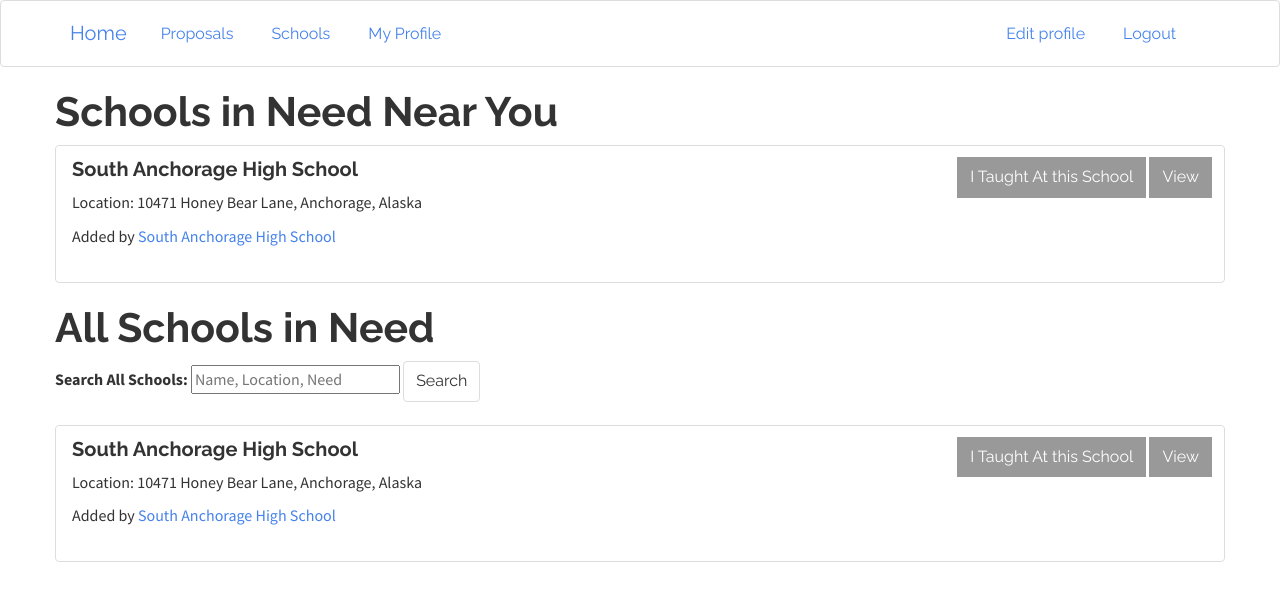
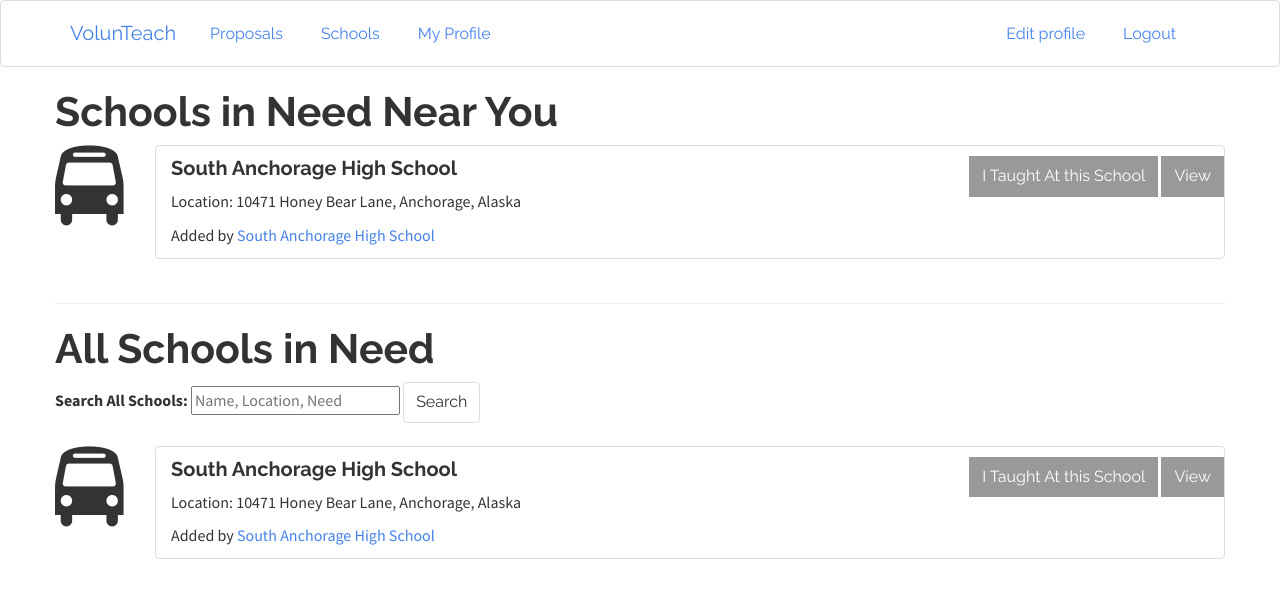
Before and after one commit to nadinelyab/volunteach, a Rails app: page /schools in a window 1280 px wide; the page is wider, and only the part inside the window is pictured. Shown: the top 601 px of that part. Run offline with Rails 7, Linux system fonts and the light colour scheme; a user stored in the database is signed in; data comes from the database, SQL or seed files in the repository; style sheets or scripts are compiled from the project's sources; some libraries are stand-ins or nearby versions.

Commit message:
glyphicons added

```diff
--- a/app/views/layouts/_nav.html.erb
+++ b/app/views/layouts/_nav.html.erb
@@ -7,7 +7,7 @@
         <span class="icon-bar"></span>
         <span class="icon-bar"></span>
       </button>
-      <a class="navbar-brand" href="/">Home</a>
+      <a class="navbar-brand" href="/">VolunTeach</a>
     </div>
 
     <div  id="navbar" class="navbar-collapse collapse ">
--- a/app/views/proposals/index.html.erb
+++ b/app/views/proposals/index.html.erb
@@ -1,7 +1,7 @@
 <div class='container'>
 	<div class='row'>
 		<% if current_user.category == "volunteer" %>
-			<span style="float: right; margin-top: 20px;"><%= link_to 'Add a New Proposal', new_proposal_path, class: "btn btn-default" %></span>
+			<span style="float: right; margin-top: 20px;"><%= link_to 'Add a New Proposal', new_proposal_path, class: "btn btn-default btn-lg" %></span>
 		<% end %>
 		<% near = User.near([current_user.latitude, current_user.longitude], 20) %>
 		<h1>Class Proposals from users near you:</h1>
@@ -14,6 +14,7 @@
 				<% end %>
 			<% end %>
 		<% end %>
+		<hr>
 
 
 <h1>All Class Proposals</h1>
--- a/app/views/schools/_school_show.html.erb
+++ b/app/views/schools/_school_show.html.erb
@@ -1,14 +1,18 @@
+<div class="row">
+	<div class="col-md-1">
+		<i class="fa fa-bus fa-5x"></i>
+	</div>
+	<div class="col-md-11">
 		<div class="panel panel-default">
-	<div class="panel body">
-		<div class="container">
-			<h4 style = "display: inline-block"><%= school.school_name %></h4>
 					<span style="float: right">
 						<% if current_user.category == "volunteer" %>
 							<%= link_to 'I Taught At this School', school_link_form_path(school), class: "btn btn-dark" %>
 						<%end %>
 							<%= link_to 'View', school_path(school), class: "btn btn-dark" %>
 					</span>
-			</h4>
+			<div class="container">
+				<h4 style = "display: inline-block"><%= school.school_name %></h4>
+
 				<p>Location: <%= school.location %></p>
 				<p>Added by <%= link_to school.user.name, user_path(school.user) %></p>
 					<% if current_user == school.user %>
@@ -18,3 +22,4 @@
 			</div>
 		</div>
 	</div>
+</div>
--- a/app/views/schools/index.html.erb
+++ b/app/views/schools/index.html.erb
@@ -1,7 +1,7 @@
 <div class='container'>
 <div class='row'>
 <% if current_user.category == "school" %>
-	<span style="float: right; margin-top: 20px;"><%= link_to 'Add a New School', new_school_path, class: "btn btn-default" %></span>
+	<span style="float: right; margin-top: 20px;"><%= link_to 'Add a New School', new_school_path, class: "btn btn-default btn-lg" %></span>
 <% end %>
 <% near = School.near([current_user.latitude, current_user.longitude], 20) %>
 <h1>Schools in Need Near You</h1>
@@ -12,6 +12,7 @@
 		<%= render 'schools/school_show', school: school %>
 	<% end %>
 <% end %>
+<hr>
 
 <h1>All Schools in Need</h1>
 	<%= render 'school_search' %>
--- a/app/views/users/show.html.erb
+++ b/app/views/users/show.html.erb
@@ -2,7 +2,7 @@
 	<div class="row">
 
 		<% if @user.category == "volunteer" %>
-			<h1><%= @user.name %> | <%= @user.location %></h1>
+			<h1><i class="fa fa-user fa-2x"></i> <%= @user.name %> | <%= @user.location %></h1>
 			<hr>
 			<h2>Class Proposals</h2>
 				<% @proposals.each do |proposal| %>
@@ -11,7 +11,7 @@
 		<% end %>
 
 		<% if @user.category == "school" %>
-			<h1><%= @user.name %> | <%= @user.location %></h1>
+			<h1><i class="fa fa-user fa-2x"></i> <%= @user.name %> | <%= @user.location %></h1>
 			<hr>
 			<h2>Schools added by this user:</h2>
 				<% @schools.each do |school| %>
@@ -39,7 +39,7 @@
 		<% if current_user == @user %>
 			<h1>Messages</h1>
 			<span style="float: right; margin-top: 10px;"><%= link_to 'Send a New Message', new_user_message_path(current_user), class: "btn btn-default" %></span>
-			<h2>Inbox</h2>
+			<h2>Inbox <i class="fa fa-inbox"></i></h2>
 			<% if @messages_received.empty? %>
 				<h4>You have not received any messages yet.</h4>
 			<% else %>
```
Also changed, not shown: app/views/devise/registrations/edit.html.erb (+6 -6 lines), app/views/proposals/show.html.erb (+4 -3 lines), app/views/schools/show.html.erb (+4 -3 lines). Lines whose indentation alone changed are shown as unchanged.
